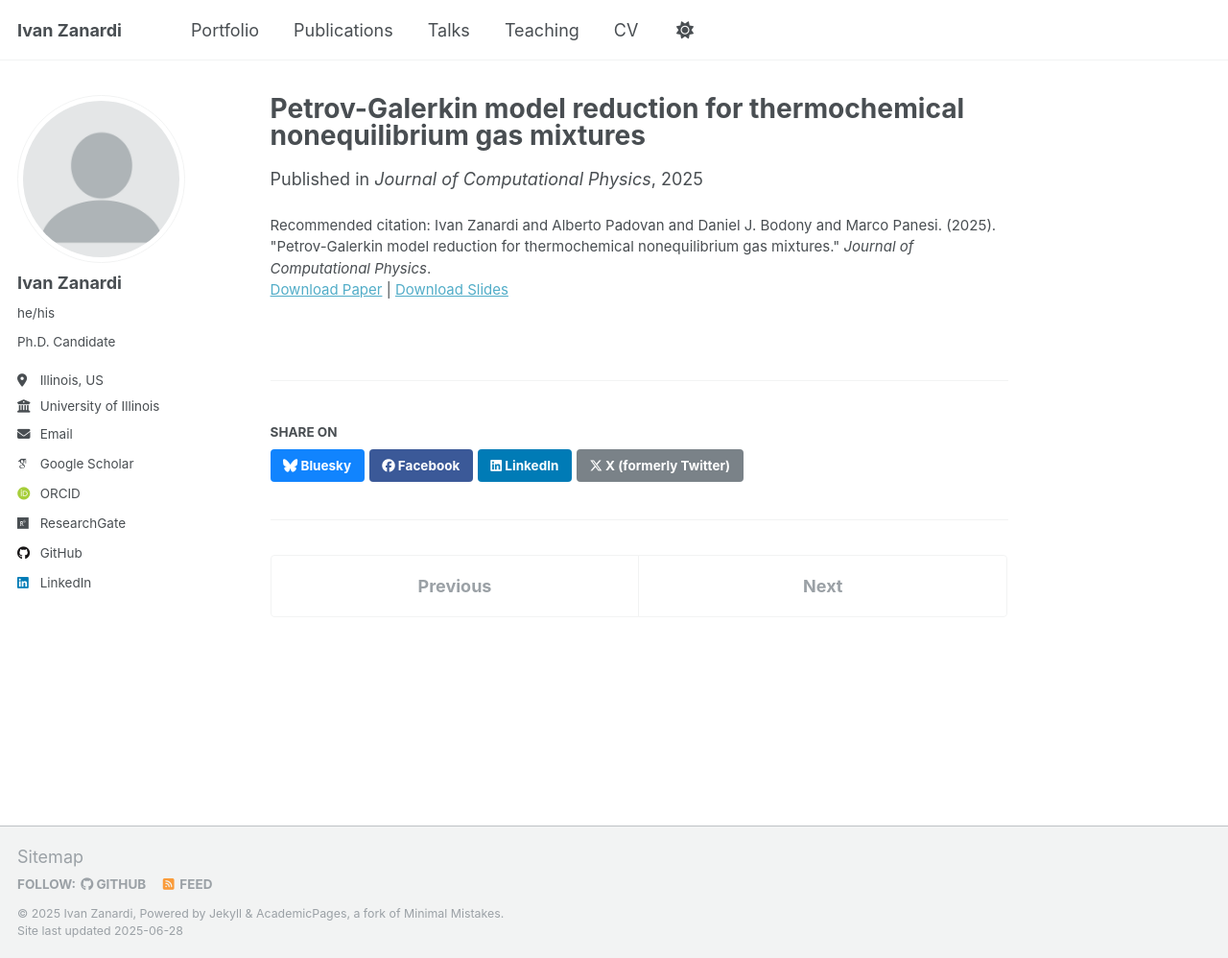
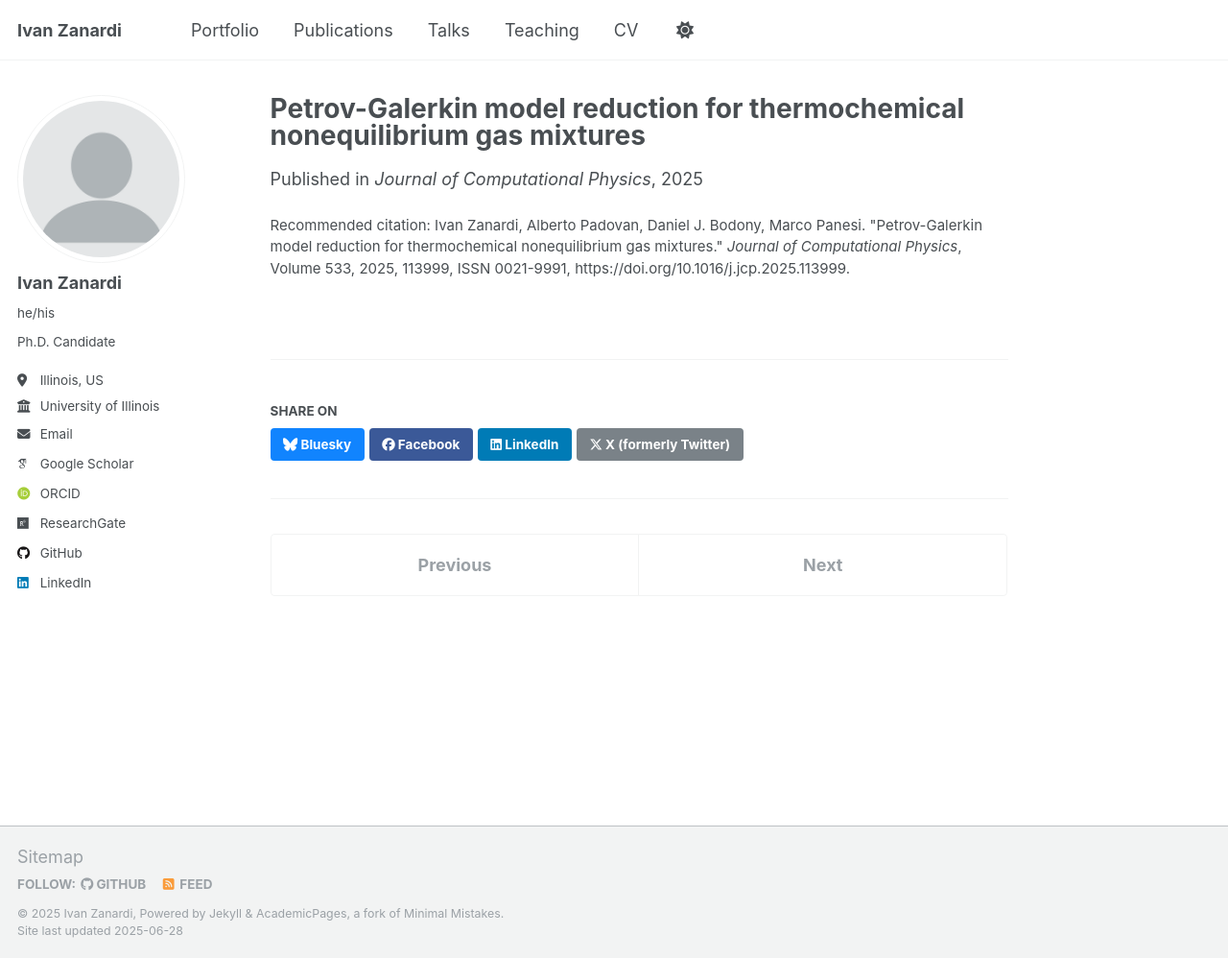
Before and after one commit to ivanZanardi/ivanzanardi.github.io, a Jekyll site: the page built from _publications/2025-01-01-petrov-galerkin-model-reduction-for-thermochemical-nonequilibrium-gas-mixtures.md, in a window 1280 px wide and 998 px high. Shown: the whole window at 96% size. Built offline with Jekyll 4.4.1, drawn with Linux system fonts in a browser that asks for light colours; some web fonts are replaced; a script that is not in the unit is left out.

Commit message:
Update 2025-01-01-petrov-galerkin-model-reduction-for-thermochemical-nonequilibrium-gas-mixtures.md

```diff
--- a/_publications/2025-01-01-petrov-galerkin-model-reduction-for-thermochemical-nonequilibrium-gas-mixtures.md
+++ b/_publications/2025-01-01-petrov-galerkin-model-reduction-for-thermochemical-nonequilibrium-gas-mixtures.md
@@ -2,11 +2,11 @@
 title: "Petrov-Galerkin model reduction for thermochemical nonequilibrium gas mixtures"
 collection: publications
 category: manuscripts
-permalink: /publication/2025-01-01-petrov-galerkin-model-reduction-for-thermochemical-nonequilibrium-gas-mixtures
+permalink: /publication/2025-04-10-petrov-galerkin-model-reduction-for-thermochemical-nonequilibrium-gas-mixtures
 excerpt: ''
-date: 2025-01-01
+date: 2025-04-10
 venue: 'Journal of Computational Physics'
-slidesurl: 'http://academicpages.github.io/files/petrov-galerkin-model-reduction-for-thermochemical-nonequilibrium-gas-mixtures_slides.pdf'
-paperurl: 'http://academicpages.github.io/files/petrov-galerkin-model-reduction-for-thermochemical-nonequilibrium-gas-mixtures.pdf'
-citation: 'Ivan Zanardi and Alberto Padovan and Daniel J. Bodony and Marco Panesi. (2025). &quot;Petrov-Galerkin model reduction for thermochemical nonequilibrium gas mixtures.&quot; <i>Journal of Computational Physics</i>.'
+slidesurl:
+paperurl:
+citation: 'Ivan Zanardi, Alberto Padovan, Daniel J. Bodony, Marco Panesi. &quot;Petrov-Galerkin model reduction for thermochemical nonequilibrium gas mixtures.&quot; <i>Journal of Computational Physics</i>, Volume 533, 2025, 113999, ISSN 0021-9991, https://doi.org/10.1016/j.jcp.2025.113999.'
 ---
```
